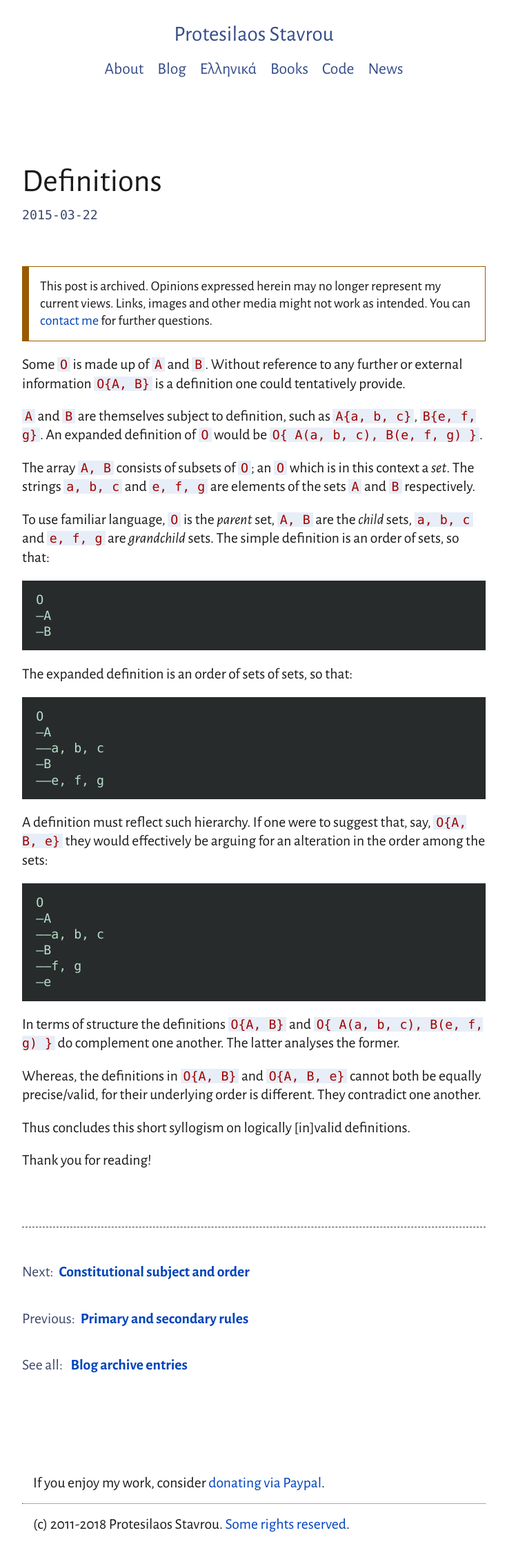
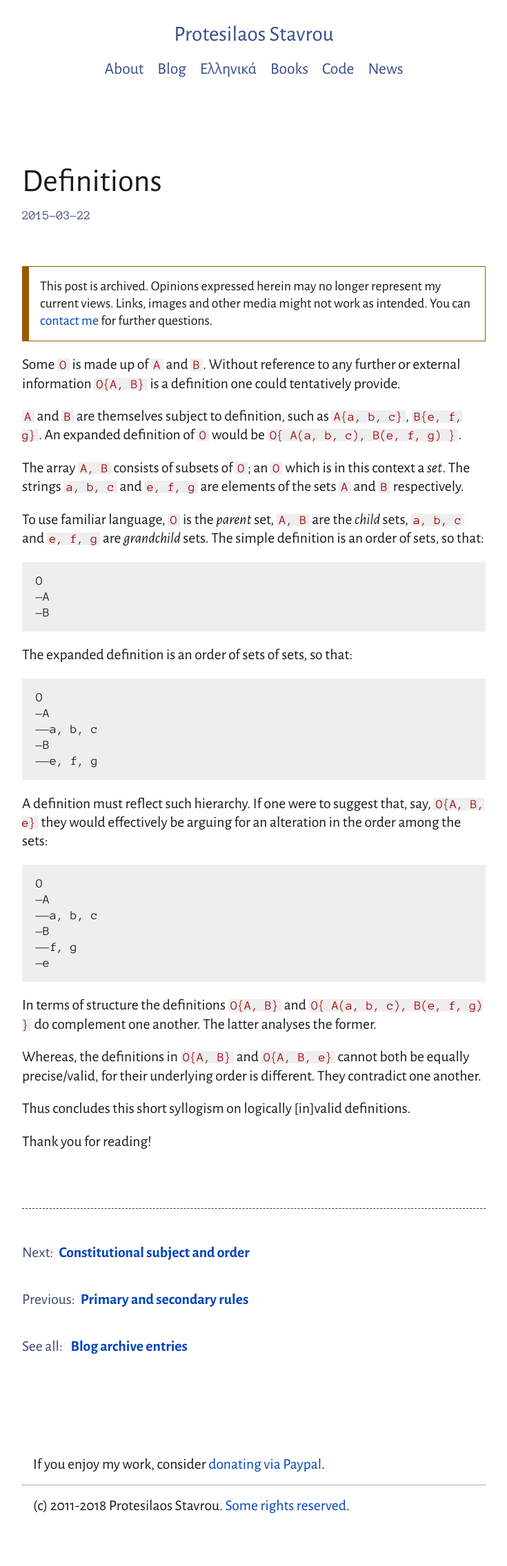
Before and after one commit to protesilaos/protesilaos.github.io, a Jekyll site: the page built from _archive/2015/2015-03-22-definitions.md, in a window 1280 px wide. Shown: the whole page at 69% size, without its empty margins (272-1007 px from the left). Built offline with Jekyll 4.4.1, drawn with Linux system fonts in a browser that asks for light colours; after the commit the page ends 2244 px from its top, so only the background shows below that.

Commit message:
Remove code-specific palette [1]. Add Anonymous Pro instead of Mononoki.
[1] Codeblocks use main palette. col7 is now #eee, to make it consistent with col15 which is #fff.

```diff
--- a/_sass/_variables.scss
+++ b/_sass/_variables.scss
@@ -36,7 +36,7 @@ $col3: #6c4700; // yellow variant
 $col4: #0044bb; // blue variant
 $col5: #960c67; // magenta variant
 $col6: #005479; // cyan variant
-$col7: #e7eef7; // white variant
+$col7: #eeeeee; // white variant
 $col8: #3c476b; // bright black variant
 $col9: #b94000; // bright red variant
 $col10: #3d7628; // bright green variant
@@ -45,29 +45,6 @@ $col12: #2d63d0; // bright blue variant
 $col13: #b03890; // bright magenta variant
 $col14: #007196; // bright cyan variant
 $col15: #ffffff; // bright white variant
-
-// Palette for code blocks and syntax highlighting
-// -----------------------------------------------------------------------------
-// Tempus Tempest theme
-// A green-scale, subdued theme for late night hackers
-// All colours are WCAG AAA compliant againt $codecol0 and $codecol8
-// For more, see https://protesilaos.com/tempus-themes
-$codecol0: #282b2b; // black variant
-$codecol1: #c6c80a; // red variant
-$codecol2: #7ad67a; // green variant
-$codecol3: #bfc94a; // yellow variant
-$codecol4: #60d4cd; // blue variant
-$codecol5: #c0c4aa; // magenta variant
-$codecol6: #8ad0b0; // cyan variant
-$codecol7: #b0c8ca; // white variant
-$codecol8: #303434; // bright black variant
-$codecol9: #d1d933; // bright red variant
-$codecol10: #99e299; // bright green variant
-$codecol11: #bbde4f; // bright yellow variant
-$codecol12: #74e4cd; // bright blue variant
-$codecol13: #d2d4aa; // bright magenta variant
-$codecol14: #9bdfc4; // bright cyan variant
-$codecol15: #b6e0ca; // bright white variant
 
 // Colour mapping
 // -----------------------------------------------------------------------------
@@ -99,8 +76,8 @@ $inlinecodebg: $col7;
 $inlinecodefg: $col1;
 
 // Code blocks
-$codeblockbg: $codecol0;
-$codeblockfg: $codecol15;
+$codeblockbg: $col7;
+$codeblockfg: $col0;
 
 // Notifications
 $notifyinfo: $col14;
@@ -175,7 +152,7 @@ $desktop: 75em;
 // -----------------------------------------------------------------------------
 $serif: 'Times New Roman', 'Liberation Serif', serif;
 $sans: 'Alegreya Sans', Roboto, Helvetica, Arial, sans-serif;
-$mono: 'Mononoki', Monaco, Consolas, 'Ubuntu Mono', monospace;
+$mono: 'Anonymous Pro', Monaco, Consolas, 'Ubuntu Mono', monospace;
 
 // Functions
 // =============================================================================
```
